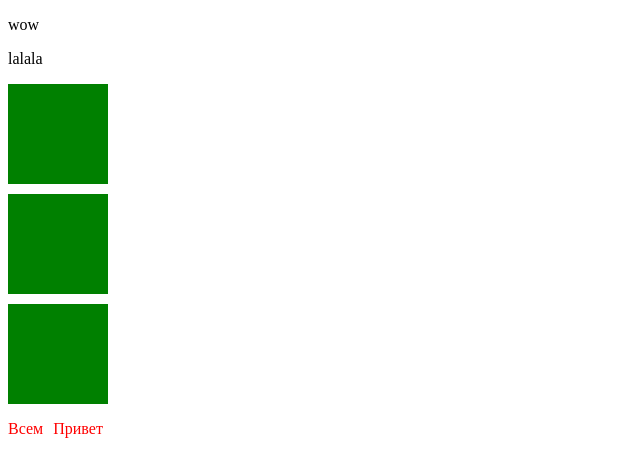
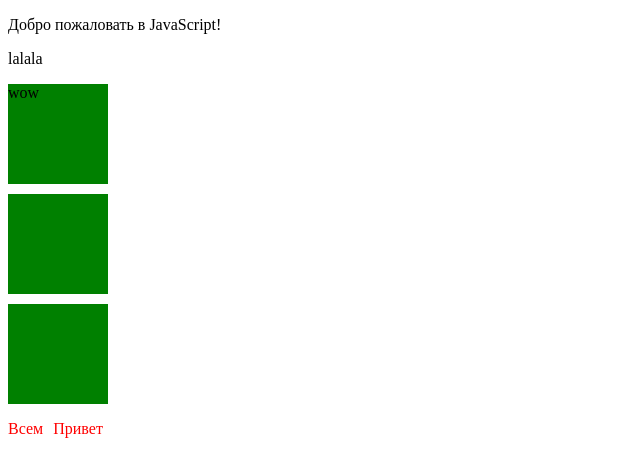
Before and after one commit to mmnta1221/m, a plain HTML site: page DOM/index.html in a window 1280 px wide. Shown: the whole page, without its empty margins (0-640 px from the left). Drawn offline with Linux system fonts and the light colour scheme.

Commit message:
Add files via upload

```diff
--- a/DOM/index.html
+++ b/DOM/index.html
@@ -11,7 +11,7 @@
     <p id="message">lalala</p>
 
 
-    <div class="box"></div>
+    <div class="box"><p id="text">pr</p></div>
     <div class="box"></div>
     <div class="box"></div>
     <div class="conteiner">
--- a/DOM/js.js
+++ b/DOM/js.js
@@ -8,7 +8,7 @@ for( let i =0; i< color.length ; i++){
 }
 
 //zadanie 3
-let text = document.querySelector('#message')
+let text = document.querySelector('#text')
 text.textContent = "wow"
 
 let form = document.querySelectorAll('.box')
```
